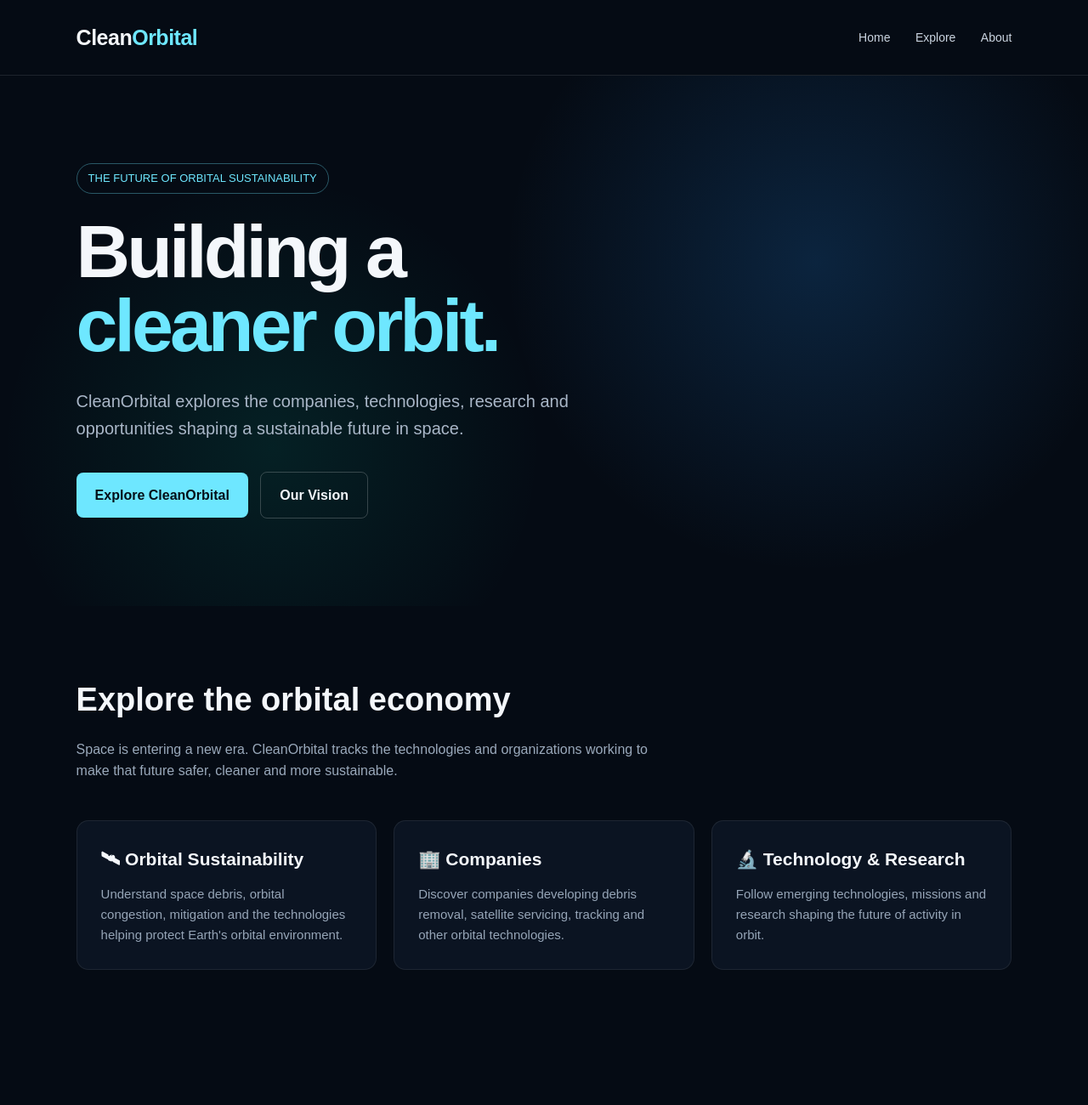
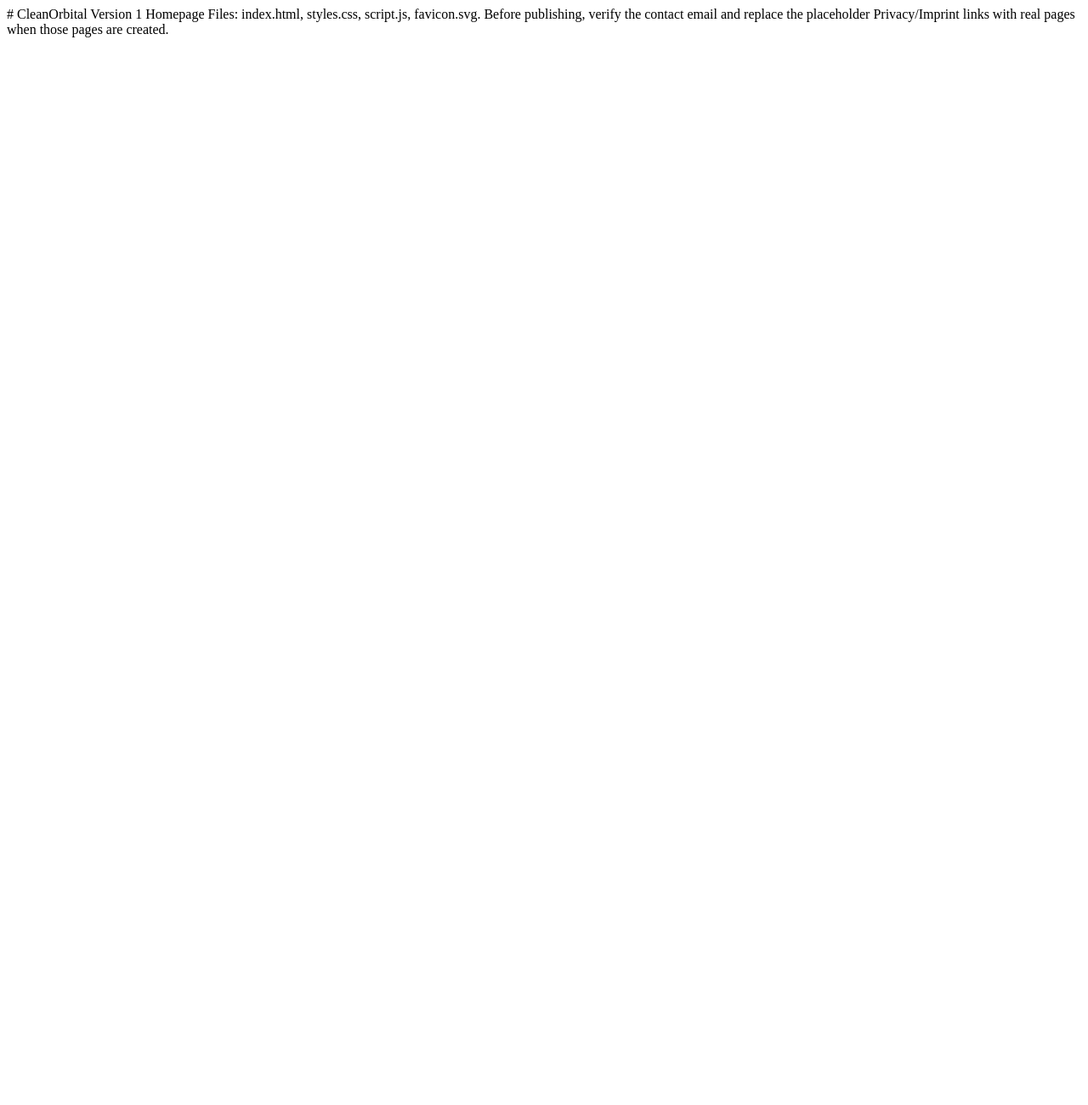
Before and after one commit to sainineeraj498/cleanorbital, a plain HTML site: page index.html in a window 1280 px wide. Shown: the top 1300 px of the page at 85% size. After the commit the page ends 800 px from the top, so only its background shows below. Drawn offline with Linux system fonts and the light colour scheme.

Commit message:
Add pre-publishing checklist for index.html
Ensure to verify contact email and update placeholder links.

```diff
--- a/index.html
+++ b/index.html
@@ -1,264 +1,5 @@
-<!DOCTYPE html>
-<html lang="en">
-<head>
-  <meta charset="UTF-8">
-  <meta name="viewport" content="width=device-width, initial-scale=1.0">
-  <title>CleanOrbital — A Sustainable Future in Orbit</title>
-  <meta name="description" content="CleanOrbital explores the companies, technologies and ideas shaping a sustainable future in orbit.">
-  <style>
-    * {
-      box-sizing: border-box;
-      margin: 0;
-      padding: 0;
-    }
+# CleanOrbital Version 1 Homepage
 
-    body {
-      font-family: Arial, Helvetica, sans-serif;
-      background: #050b14;
-      color: #f4f7fb;
-      line-height: 1.6;
-    }
+Files: index.html, styles.css, script.js, favicon.svg.
 
-    header {
-      padding: 24px 7%;
-      display: flex;
-      justify-content: space-between;
-      align-items: center;
-      border-bottom: 1px solid rgba(255,255,255,0.1);
-    }
-
-    .logo {
-      font-size: 25px;
-      font-weight: 700;
-      letter-spacing: -0.5px;
-    }
-
-    .logo span {
-      color: #6ee7ff;
-    }
-
-    nav a {
-      color: #cbd5e1;
-      text-decoration: none;
-      margin-left: 25px;
-      font-size: 14px;
-    }
-
-    .hero {
-      min-height: 78vh;
-      display: flex;
-      align-items: center;
-      padding: 80px 7%;
-      background:
-        radial-gradient(circle at 75% 35%, rgba(40,150,255,0.18), transparent 35%),
-        radial-gradient(circle at 25% 70%, rgba(0,220,180,0.10), transparent 30%);
-    }
-
-    .hero-content {
-      max-width: 850px;
-    }
-
-    .tag {
-      display: inline-block;
-      color: #6ee7ff;
-      border: 1px solid rgba(110,231,255,0.35);
-      padding: 7px 13px;
-      border-radius: 30px;
-      font-size: 13px;
-      margin-bottom: 25px;
-    }
-
-    h1 {
-      font-size: clamp(48px, 8vw, 88px);
-      line-height: 0.98;
-      letter-spacing: -4px;
-      margin-bottom: 30px;
-    }
-
-    h1 span {
-      color: #6ee7ff;
-    }
-
-    .hero p {
-      max-width: 680px;
-      color: #aab7c8;
-      font-size: 20px;
-      margin-bottom: 35px;
-    }
-
-    .button {
-      display: inline-block;
-      padding: 14px 22px;
-      border-radius: 8px;
-      background: #6ee7ff;
-      color: #041019;
-      text-decoration: none;
-      font-weight: 700;
-      margin-right: 10px;
-    }
-
-    .button.secondary {
-      background: transparent;
-      color: #f4f7fb;
-      border: 1px solid rgba(255,255,255,0.2);
-    }
-
-    section {
-      padding: 80px 7%;
-    }
-
-    .section-title {
-      font-size: 38px;
-      margin-bottom: 15px;
-    }
-
-    .section-text {
-      color: #9aa9bb;
-      max-width: 700px;
-      margin-bottom: 45px;
-    }
-
-    .cards {
-      display: grid;
-      grid-template-columns: repeat(3, 1fr);
-      gap: 20px;
-    }
-
-    .card {
-      padding: 28px;
-      background: #0b1422;
-      border: 1px solid rgba(255,255,255,0.08);
-      border-radius: 14px;
-    }
-
-    .card h3 {
-      margin-bottom: 12px;
-      font-size: 21px;
-    }
-
-    .card p {
-      color: #96a5b7;
-      font-size: 15px;
-    }
-
-    footer {
-      padding: 35px 7%;
-      border-top: 1px solid rgba(255,255,255,0.1);
-      color: #748296;
-      font-size: 14px;
-    }
-
-    @media (max-width: 800px) {
-      nav {
-        display: none;
-      }
-
-      .cards {
-        grid-template-columns: 1fr;
-      }
-
-      h1 {
-        letter-spacing: -2px;
-      }
-
-      .hero p {
-        font-size: 17px;
-      }
-    }
-  </style>
-</head>
-
-<body>
-
-<header>
-  <div class="logo">Clean<span>Orbital</span></div>
-
-  <nav>
-    <a href="#">Home</a>
-    <a href="#explore">Explore</a>
-    <a href="#about">About</a>
-  </nav>
-</header>
-
-<main>
-
-<section class="hero">
-  <div class="hero-content">
-    <div class="tag">THE FUTURE OF ORBITAL SUSTAINABILITY</div>
-
-    <h1>
-      Building a<br>
-      <span>cleaner orbit.</span>
-    </h1>
-
-    <p>
-      CleanOrbital explores the companies, technologies,
-      research and opportunities shaping a sustainable
-      future in space.
-    </p>
-
-    <a class="button" href="#explore">Explore CleanOrbital</a>
-    <a class="button secondary" href="#about">Our Vision</a>
-  </div>
-</section>
-
-<section id="explore">
-  <h2 class="section-title">Explore the orbital economy</h2>
-
-  <p class="section-text">
-    Space is entering a new era. CleanOrbital tracks the
-    technologies and organizations working to make that
-    future safer, cleaner and more sustainable.
-  </p>
-
-  <div class="cards">
-
-    <div class="card">
-      <h3>🛰 Orbital Sustainability</h3>
-      <p>
-        Understand space debris, orbital congestion,
-        mitigation and the technologies helping protect
-        Earth's orbital environment.
-      </p>
-    </div>
-
-    <div class="card">
-      <h3>🏢 Companies</h3>
-      <p>
-        Discover companies developing debris removal,
-        satellite servicing, tracking and other
-        orbital technologies.
-      </p>
-    </div>
-
-    <div class="card">
-      <h3>🔬 Technology & Research</h3>
-      <p>
-        Follow emerging technologies, missions and
-        research shaping the future of activity in orbit.
-      </p>
-    </div>
-
-  </div>
-</section>
-
-<section id="about">
-  <h2 class="section-title">Why CleanOrbital?</h2>
-
-  <p class="section-text">
-    Earth's orbital environment is becoming increasingly
-    important to modern life. CleanOrbital aims to become
-    a trusted source of information about the emerging
-    orbital economy and the technologies that can help
-    keep space sustainable for future generations.
-  </p>
-</section>
-
-</main>
-
-<footer>
-  © 2026 CleanOrbital. Building a sustainable future in orbit.
-</footer>
-
-</body>
-</html>
+Before publishing, verify the contact email and replace the placeholder Privacy/Imprint links with real pages when those pages are created.
```
